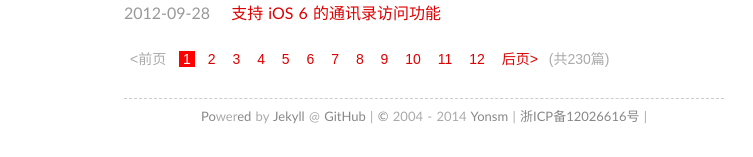
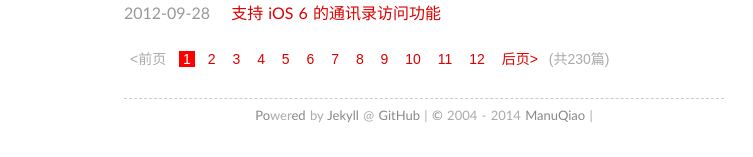
Before and after one commit to manuqiao/manuqiao.github.io, a Jekyll site: the page built from index.html, in a window 1280 px wide. Shown: the part 801-958 px from the top of the page, without its empty margins (216-969 px from the left). Built offline with Jekyll 4.4.1, drawn with Linux system fonts in a browser that asks for light colours; some web fonts are replaced; Markdown is read by kramdown in place of the engine named in the settings; the list of posts is cut into pages by our own code; comment, search, counter and statistics services are not loaded; some of the changed lines change nothing that is shown.

Commit message:
Update _config.yml

```diff
--- a/_config.yml
+++ b/_config.yml
@@ -1,16 +1,16 @@
 markdown: rdiscount
 permalink: /:title/
-url: http://yonsm.net
-name: Yonsm.NET
-author: Yonsm
-qq: 123018
-email: Yonsm@msn.com
-duoshuo: yonsm
-beian: 浙ICP备12026616号
+url: http://manuqiao.github.io
+name: ManuQiao 的个人博客
+author: ManuQiao
+qq: 502809661
+email: qiaorujia@163.com
+duoshuo: qiaorujia@163.com
+beian:
 cnzz: 119959
 weibo: 1885061391
-github: Yonsm
+github: ManuQiao
 pygments: true
 safe: true
 paginate: 20
-about: "这里是 Yonsm 的个人博客，创建于 2004 年。开始使用了 ExBlog 博客程序；之后长期（2004 ~ 2011）使用 Bo-Blog；2012 年更换为 WordProess；2013年7月迁移到 Jekyll @ GitHub。<br /><br />这里包含了部分个人的“折腾”过程、结论和成果，切换到分类模可以更快地找到感兴趣的内容，欢迎观赏、建议、拍砖……"
+about: "这里是 ManuQiao 的个人博客"
```
